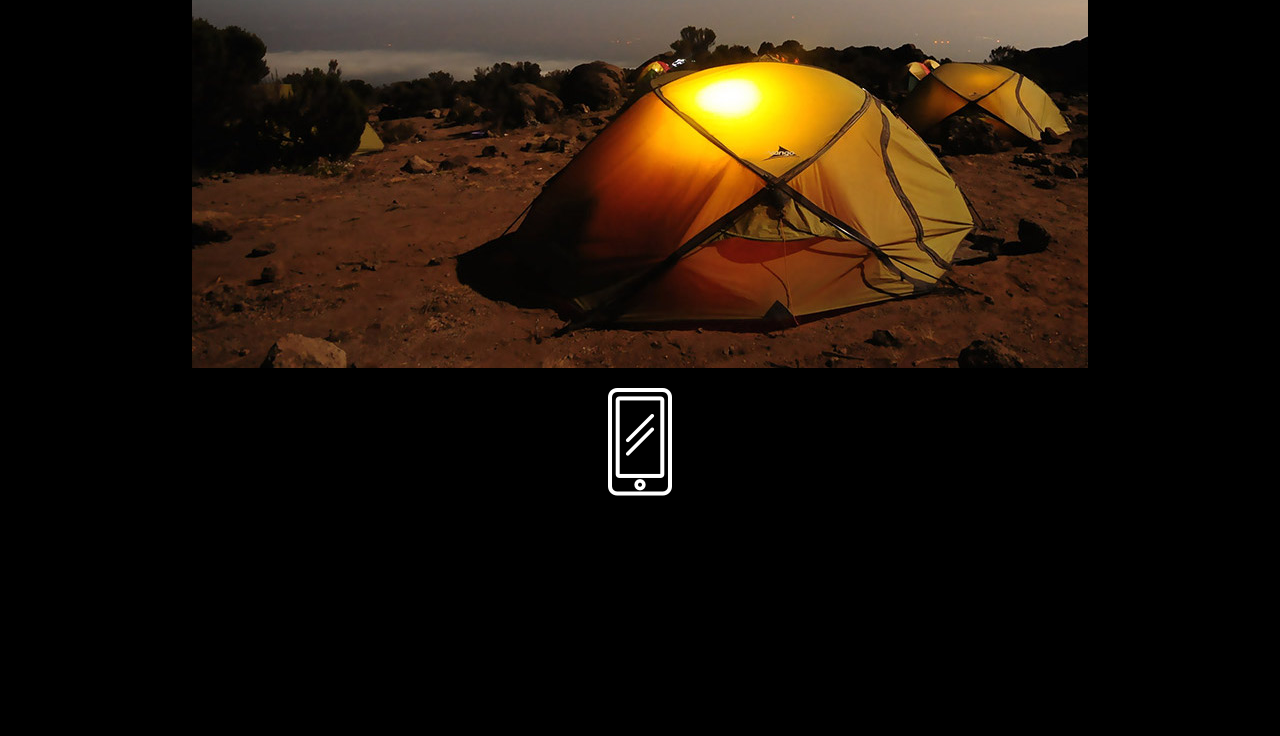
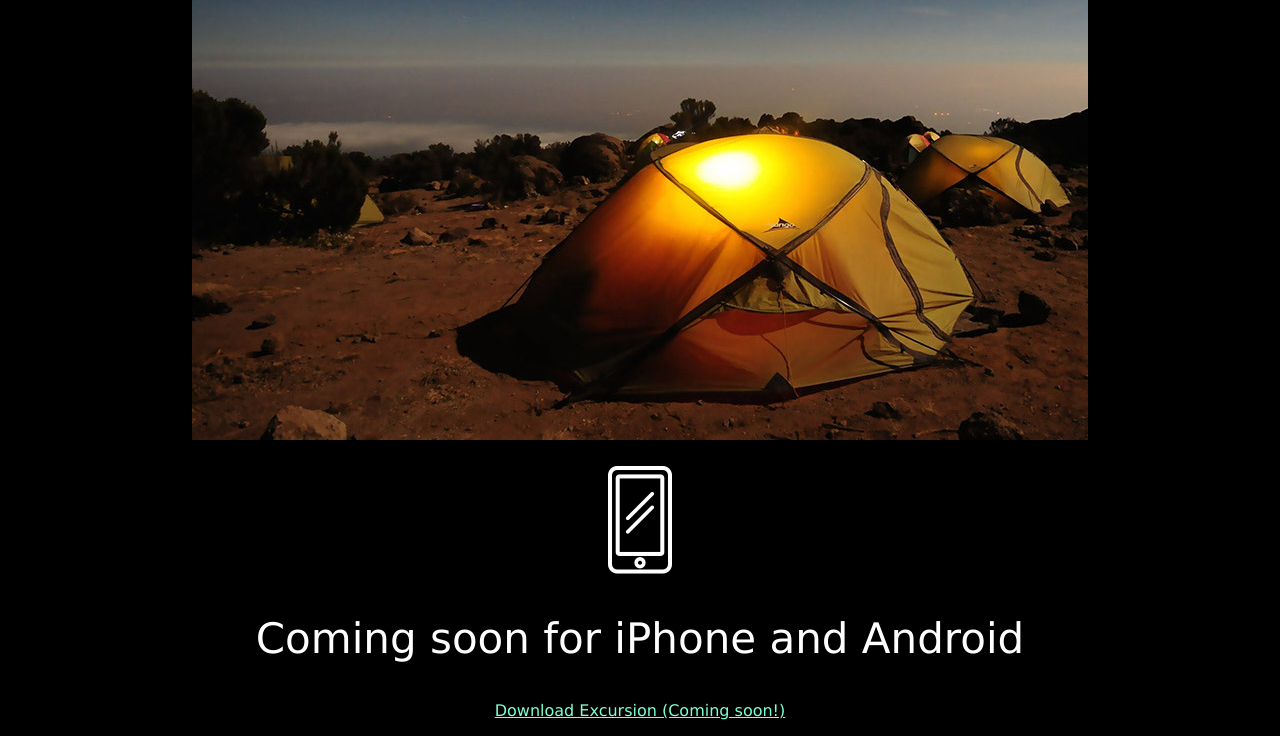
Before and after one commit to codiiito/excursion, a plain HTML site: page index.html in a window 1280 px wide. Shown: the part 576-1312 px from the top of the page. Before the commit the page ends 1214 px from the top, so only its background shows below. Drawn offline with Linux system fonts and the light colour scheme.

Commit message:
complete css styling for excursion

```diff
--- a/resources/css/style.css
+++ b/resources/css/style.css
@@ -9,3 +9,24 @@ h1{
   font-size: 50px;
   color: white;
 }
+
+h2 {
+  font-weight: 300;
+  font-size: 42px;
+  color: white;
+}
+
+p {
+  font-size: 21px;
+  color: gray;
+}
+
+.link {
+  font-size: 16px;
+  color: aquamarine;
+  text-decoration: underline;
+}
+
+#copyright {
+  text-align: right;
+}
```
